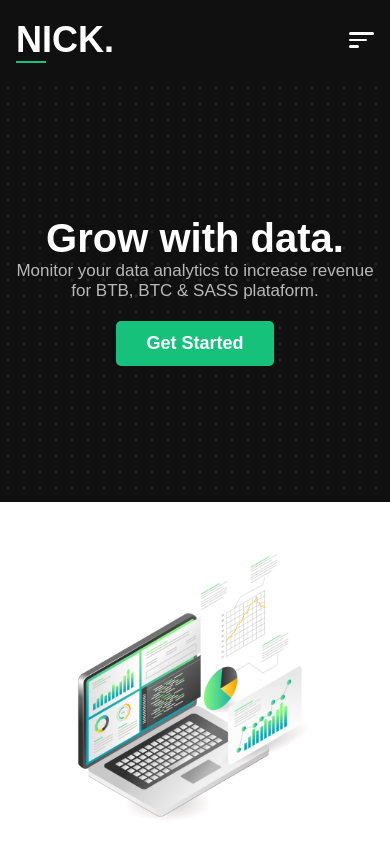
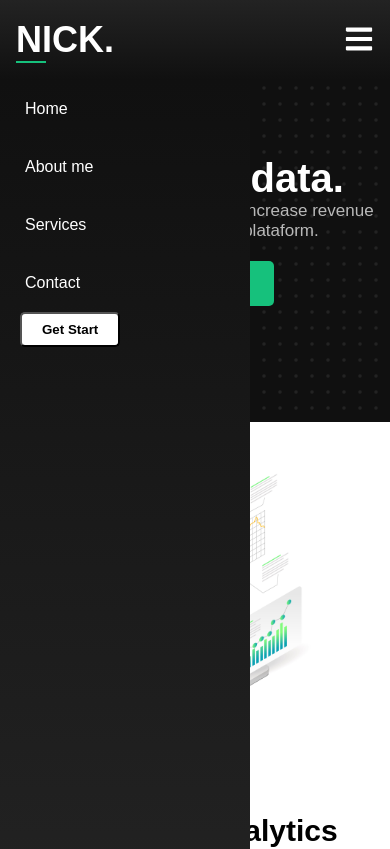
Before and after one commit to NicolasLimaDEV/NickLandingPage, a React (Vite) app: page / in a window 390 px wide. Shown: the top 849 px of the page. Built offline with nearby package versions, Linux system fonts and the light colour scheme.

Commit message:
Modificando Header e Nav, menu responsivo inserido

```diff
--- a/src/components/Header/HeaderStyle.js
+++ b/src/components/Header/HeaderStyle.js
@@ -1,4 +1,4 @@
-import styled from 'styled-components'
+import styled from "styled-components";
 
 export const HeaderContainer = styled.header`
   width: 100%;
@@ -6,6 +6,9 @@ export const HeaderContainer = styled.header`
   display: flex;
   justify-content: space-between;
   align-items: center;
+  position: fixed;
+  background: linear-gradient(to top, #101010, #232323);
+  z-index: 1000;
 `;
 
 export const Logo = styled.h1`
@@ -13,8 +16,8 @@ export const Logo = styled.h1`
   color: white;
   margin-left: 5rem;
 
-  &::after{
-    content: '';
+  &::after {
+    content: "";
     position: absolute;
     width: 30px;
     height: 2px;
@@ -22,40 +25,53 @@ export const Logo = styled.h1`
     color: red;
   }
 
-  @media screen and (max-width: 1024px){
+  @media screen and (max-width: 1024px) {
     margin-left: 2rem;
   }
 
-  @media screen and (max-width: 769px){
+  @media screen and (max-width: 769px) {
     font-size: 18px;
     margin-left: 1rem;
   }
-
-`
+`;
 
 export const Nav = styled.nav`
   margin-right: 5rem;
 
-  a{
+  a {
     text-decoration: none;
     padding: 0 20px;
     color: white;
     transition: 200ms;
   }
 
-  a:hover{
+  a:hover {
     opacity: 0.6;
     transition: 200ms;
   }
 
-  @media screen and (max-width: 1024px){
+  @media screen and (max-width: 1024px) {
     margin-right: 2rem;
   }
 
-  @media screen and (max-width: 769px){
-    display: none;
+  @media screen and (max-width: 769px) {
+    display: ${({ open }) => (open ? "none" : "block")};
+    width: 250px;
+    padding: 0px 20px;
+    height: 100vh;
+    position: absolute;
+    top: 80px;
+    left: 0;
+
+    background: linear-gradient(to bottom, #101010, #232323);
+    z-index: 1000;
+
+    > a {
+      display: block;
+      padding: 20px 5px;
+    }
   }
-`
+`;
 export const Button = styled.button`
   outline: none;
   font-weight: bold;
@@ -66,13 +82,13 @@ export const Button = styled.button`
   transition: 200ms;
   cursor: pointer;
 
-  &:hover{
+  &:hover {
     background-color: transparent;
     border: 1px solid white;
     color: white;
     transition: 200ms;
   }
-`
+`;
 export const ButtonMobile = styled.button`
   display: none;
   background-color: transparent;
@@ -80,26 +96,8 @@ export const ButtonMobile = styled.button`
   outline: none;
   cursor: pointer;
 
-  div{
-    width: 25px;
-    height: 2.8px;
-    margin-top: 4px;
-    margin-bottom: 4px;
-    background-color: #fff;
-    border-radius: 5px;
-
-    &:nth-child(2){
-      width: 18px;
-    }
-
-    &:nth-child(3){
-      width: 10px;
-    }
-  }
-
-  @media screen and (max-width: 769px){
+  @media screen and (max-width: 769px) {
     display: block;
     margin-right: 1rem;
   }
-
-`
+`;
--- a/src/components/Header/index.jsx
+++ b/src/components/Header/index.jsx
@@ -1,17 +1,24 @@
+import { useState } from 'react'
 import {HeaderContainer, Logo, Nav, Button, ButtonMobile} from './HeaderStyle'
+import { FaBars } from 'react-icons/fa'
 
 export default function Header(){
+
+  const [open, setOpen] = useState(false)
+
+  function openMenu(){
+    setOpen(!open)
+  }
+
   return(
     <HeaderContainer>
       <Logo>
         <h1>NICK.</h1>
       </Logo>
-      <ButtonMobile>
-        <div></div>
-        <div></div>
-        <div></div>
+      <ButtonMobile onClick={openMenu}>
+        <FaBars size={30} style={{color: '#fff'}} />
       </ButtonMobile>
-      <Nav>
+      <Nav open={open}>
         <a href="#">Home</a>
         <a href="#">About me</a>
         <a href="#">Services</a>
--- a/src/components/Main/MainStyle.js
+++ b/src/components/Main/MainStyle.js
@@ -41,6 +41,7 @@ export const MainContainer = styled.main`
 
   @media screen and (max-width: 769px){
     padding: 10px;
+    padding-top: 50px;
     height: 50vh;
 
     > h1{
```
